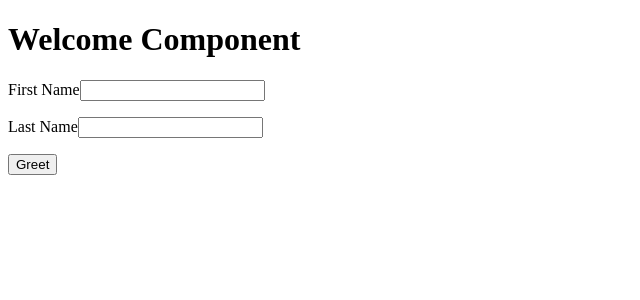
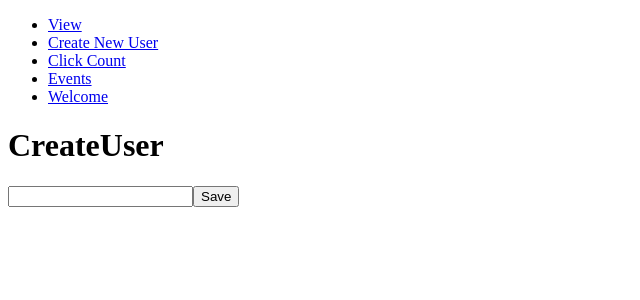
Before and after one commit to HexeCalibre/laravel-react-crud, a React (Vite) app in the folder frontend/: page /createnewuser in a window 1280 px wide. Shown: the top 300 px of the page, without its empty margins (0-640 px from the left). Built offline with nearby package versions, Linux system fonts and the light colour scheme.

Commit message:
Reading of data from backend is now available

```diff
--- a/frontend/package.json
+++ b/frontend/package.json
@@ -10,6 +10,7 @@
     "preview": "vite preview"
   },
   "dependencies": {
+    "axios": "^1.5.0",
     "react": "^18.2.0",
     "react-dom": "^18.2.0"
   },
@@ -21,6 +22,7 @@
     "eslint-plugin-react": "^7.32.2",
     "eslint-plugin-react-hooks": "^4.6.0",
     "eslint-plugin-react-refresh": "^0.4.3",
+    "react-router-dom": "^6.15.0",
     "vite": "^4.4.5"
   }
 }
--- a/frontend/src/App.jsx
+++ b/frontend/src/App.jsx
@@ -1,15 +1,26 @@
+import { BrowserRouter, Routes, Route } from "react-router-dom";
 import View from './components/ViewComponents.jsx'
 import Events from './components/EventComponent.jsx'
 import ClickCount from './components/ClickCountComponent.jsx'
 import Welcome from './components/WelcomeComponent.jsx'
+import PageLinks from "./parts/PageLinks.jsx";
+import CreateUser from "./components/CreateUser.jsx";
 
 function App() {
   return (
     <>
-      {/* <View id="1155665" /> */}
-      {/* <Events /> */}
-      {/* <ClickCount /> */}
-      <Welcome />
+      <PageLinks />
+      <BrowserRouter>
+        <Routes>
+          <Route>
+            <Route index element={<View />} />
+            <Route path="events" element={<Events />} />
+            <Route path="clickcount" element={<ClickCount />} />
+            <Route path="welcome" element={<Welcome />} />
+            <Route path="createnewuser" element={<CreateUser />} />
+          </Route>
+        </Routes>
+      </BrowserRouter>
     </>
   )
 }
--- /dev/null
+++ b/frontend/src/components/CreateUser.jsx
@@ -0,0 +1,27 @@
+import React from 'react'
+import { useState } from 'react'
+
+const CreateUser = () => {
+    const [user, setUser] = useState("")
+    const handleChange = (e) => {
+        setUser(e.target.value)
+    }
+    const handleClick = (e) => {
+        alert(user)
+    }
+
+    const handleSubmit = (e) => {
+        alert('Form Submitted')
+    }
+  return (
+    <>
+        <h1>CreateUser</h1>
+        <form name="sampleForm" action="#" method="post" onSubmit={handleSubmit}>
+            <input type="text" name="fullName" value={user} id="fullName" onChange={handleChange} required />
+            <button type="submit" id="formSubmit">Save</button>
+        </form>
+    </>
+  )
+}
+
+export default CreateUser
--- a/frontend/src/components/EventComponent.jsx
+++ b/frontend/src/components/EventComponent.jsx
@@ -7,7 +7,7 @@ const EventComponent = () => {
         alert(`${buttonId} is clicked!`)
     }
 
-    const [allValue, setAllValue] = useState(0)
+    const [allValue, setAllValue] = useState("")
     const handleChange = (e) => {
         setAllValue(e.target.value)
         // console.log(`${e.target.id} = ${e.target.value}`)
--- a/frontend/src/components/ViewComponents.jsx
+++ b/frontend/src/components/ViewComponents.jsx
@@ -1,12 +1,53 @@
-import React from 'react'
+import React from 'react';
+import { useEffect } from 'react';
+import { useState } from 'react';
 
-const ViewComponents = (view) => {
+const ViewComponents = () => {
+  const [users, setUsers] = useState([]);
+  const [loading, setLoading] = useState(true)
+  useEffect(() => {
+    setLoading(true)
+    fetch('http://localhost:8000/api/crud/view')
+    .then((res) => res.json())
+    .then((users) => setUsers(users))
+    setLoading(false)
+  }, [])
+
   return (
     <>
       <h1>View Page</h1>
-      <p>{view.id}</p>
+      <p></p>
+
+      <table border="1">
+        <thead>
+          <tr>
+            <th>#</th>
+            <th>NAME</th>
+            <th>DATE CREATED</th>
+            <th>DATE UPDATED</th>
+            <th></th>
+          </tr>
+        </thead>
+        <tbody>
+          {loading==true ? (
+              <tr>
+                <td colSpan={5}>Loading...</td>
+              </tr>
+            ) : (users &&
+              users.map((user) => {
+                return  <tr key={user.id}>
+                          <td>{user.id}</td>
+                          <td>{user.name}</td>
+                          <td>{user.created_at}</td>
+                          <td>{user.updated_at}</td>
+                          <td><button>For UserID: {user.id}</button></td>
+                        </tr>
+            }))
+          }
+        </tbody>
+      </table>
     </>
-  )
-}
+  );
+};
 
-export default ViewComponents
+export default ViewComponents;
--- /dev/null
+++ b/frontend/src/parts/PageLinks.jsx
@@ -0,0 +1,17 @@
+import React from 'react'
+
+const PageLinks = () => {
+  return (
+    <>
+        <ul>
+            <li><a href="/">View</a></li>
+            <li><a href="/createnewuser">Create New User</a></li>
+            <li><a href="/clickcount">Click Count</a></li>
+            <li><a href="/events">Events</a></li>
+            <li><a href="/welcome">Welcome</a></li>
+        </ul>
+    </>
+  )
+}
+
+export default PageLinks
```
Also changed, not shown: 1 other file (tests, documents, lock files or other folders).
